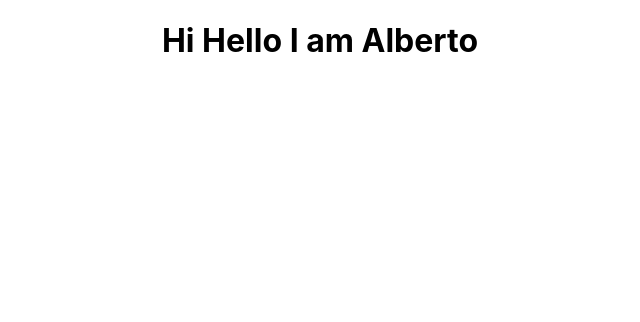
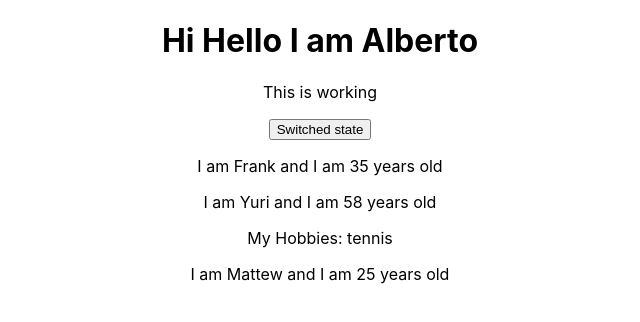
Before and after one commit to LupodeLupis/React, a React (Create React App) app in the folder complete-react-app/: page / in a window 1280 px wide. Shown: the top 322 px of the page, without its empty margins (320-960 px from the left). Built offline with nearby package versions, Linux system fonts and the light colour scheme.

Commit message:
working on state

```diff
--- a/complete-react-app/src/App.js
+++ b/complete-react-app/src/App.js
@@ -1,12 +1,38 @@
-import React from 'react';
+import React, {Component} from 'react';
 import './App.css';
 
-function App() {
-  return (
-    <div className="App">
-      <h1>Hi Hello I am Alberto</h1>
-    </div>
-  );
+// The name of the imported file should be reffered to the name of the component with capital letter.
+import Person from './Person/Person'
+
+class App extends Component {
+
+  // state is a reserved and special property that can be accessed only for component with class based.
+  // state can be changed. If it changes lead React to  update the DOM
+  state = {
+    persons: [
+      { name: 'Frank', age: 35},
+      { name: 'Yuri', age: 58},
+      { name: 'Mattew', age: 25},
+    ]
+  }
+  render() {
+    return (
+      <div className="App">
+       <h1>Hi Hello I am Alberto</h1>
+       <p>This is working</p>
+       <button>Switched state</button>
+       <Person name={this.state.persons[0].name} age={this.state.persons[0].age}/>
+       <Person name={this.state.persons[1].name} age={this.state.persons[1].age}>My Hobbies: tennis</Person>
+       <Person name={this.state.persons[2].name} age={this.state.persons[2].age}/>
+     </div>
+     // <h1>Hi Hello I am Alberto</h1> --> in jsx we cannot do this we cannot render an element standalone, there must ONE root element that wrap anothers elements
+   );
+  }
+
+  // The following code is the code that gets compile when we write code as the above. The following line
+  // is one reason that explain why is important to import React from 'react'
+
+  // **** return React.createElement('div', {className: }, React.createElement('h1', null, 'Hi Hello I am Alberto')) ******
 }
 
 export default App;
--- /dev/null
+++ b/complete-react-app/src/Person/Person.js
@@ -0,0 +1,13 @@
+import React from 'react';
+
+
+const person = (props) => {
+    return (
+        <div>
+            <p>I am {props.name} and I am {props.age} years old</p>
+            <p>{props.children}</p>
+        </div>
+    )
+}
+
+export default person;
```
Also changed, not shown: complete-react-app/public/manifest.json, 2 other files (tests, documents, lock files or other folders).
